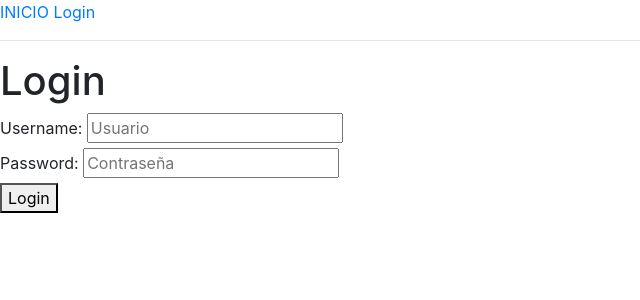
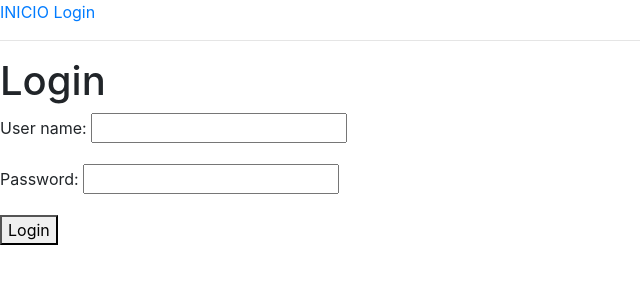
Before and after one commit to Alcaudon/wordPleaseBlogging, a Django app: page /login in a window 1280 px wide. Shown: the top 300 px of the page, without its empty margins (0-640 px from the left). Run offline with Django 3.2, Linux system fonts and the light colour scheme; some libraries are stand-ins or nearby versions.

Commit message:
Cambiamos nuestro formulario clásico por un Django Form

```diff
--- /dev/null
+++ b/users/forms.py
@@ -0,0 +1,7 @@
+# -*- coding: utf-8 -*-
+from django import forms
+
+
+class LoginForm(forms.Form):
+    login_username = forms.CharField(label="User name")
+    login_password = forms.CharField(widget=forms.PasswordInput(), label="Password")
--- a/users/templates/login_form.html
+++ b/users/templates/login_form.html
@@ -11,16 +11,9 @@
         {% endfor %}
     {% endif %}
 
-    <form method="post">
+    <form method="post" novalidate>
         {% csrf_token %}
-        <div>
-            <label for="username">Username:</label>
-            <input type="text" name="login_username" id="username" value="" placeholder="Usuario">
-        </div>
-        <div>
-            <label for="password">Password:</label>
-            <input type="password" name="login_password" id="password" value="" placeholder="Contraseña">
-        </div>
+        {{ form.as_p }}
         <div>
             <button type="submit">Login</button>
         </div>
--- a/users/views.py
+++ b/users/views.py
@@ -3,21 +3,26 @@ from django.contrib.auth import authenticate, login as django_login, logout as d
 from django.shortcuts import render, redirect
 from django.views import View
 
+from users.forms import LoginForm
+
 
 class LoginView (View):
     def get(self, request):
-        return render(request, "login_form.html")
+        context = {'form': LoginForm()}
+        return render(request, "login_form.html", context)
+
     def post(self, request):
-        username = request.POST.get("login_username")
-        password = request.POST.get("login_password")
-
-        authenticated_user = authenticate(username=username, password=password)
-        if authenticated_user and authenticated_user.is_active:
-            django_login(request, authenticated_user)
-            return redirect('home_page')
-        else:
-            messages.error(request, "Usuario incorrecto o inactivo")
-            return render(request, "login_form.html")
+        form = LoginForm(request.POST)
+        if form.is_valid():
+            username = form.cleaned_data.get("login_username")
+            password = form.cleaned_data.get("login_password")
+            authenticated_user = authenticate(username=username, password=password)
+            if authenticated_user and authenticated_user.is_active:
+                django_login(request, authenticated_user)
+                return redirect('home_page')
+            else:
+                messages.error(request, "Usuario incorrecto o inactivo")
+        return render(request, "login_form.html", {'form': form})
 
 
 class LogoutView (View):
```
